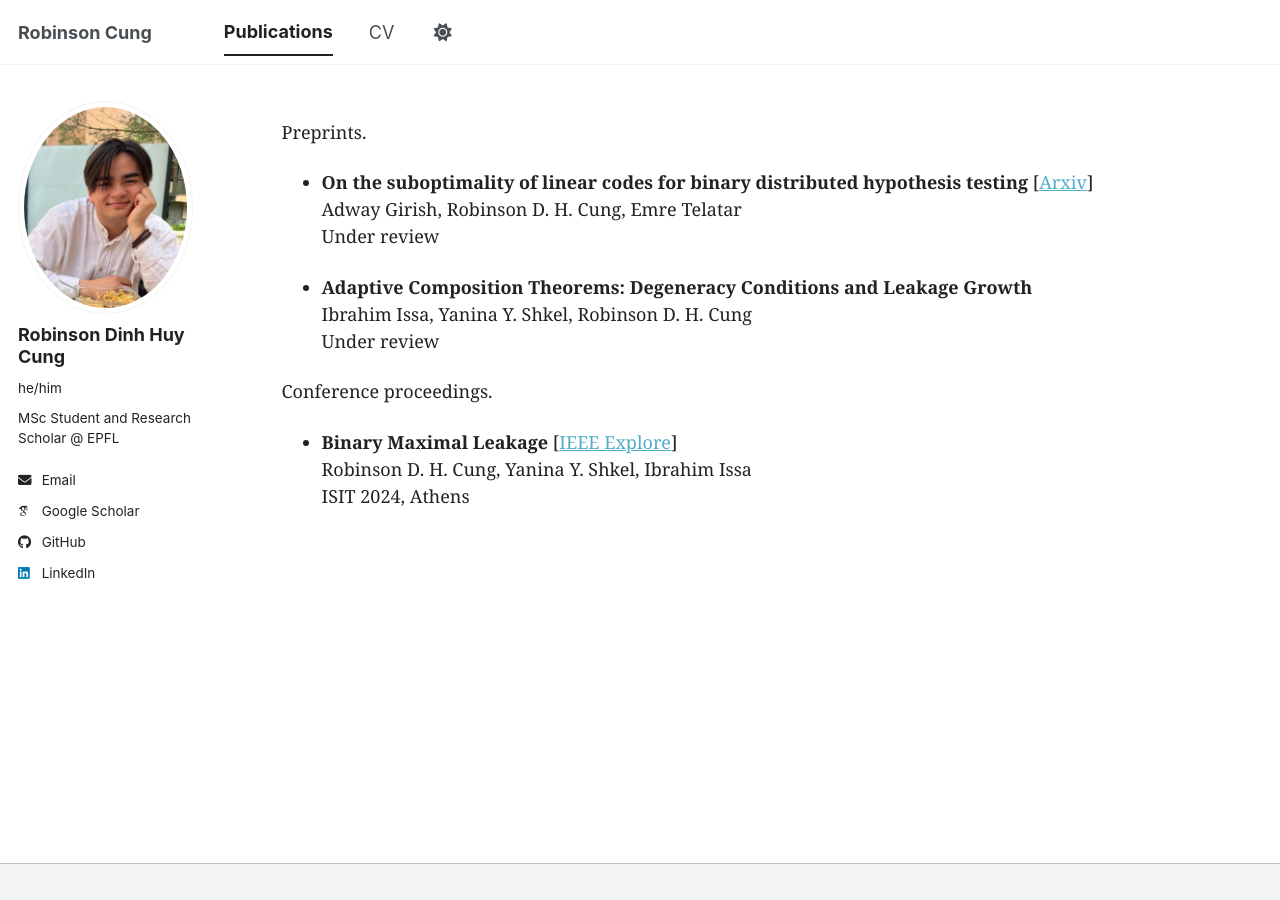
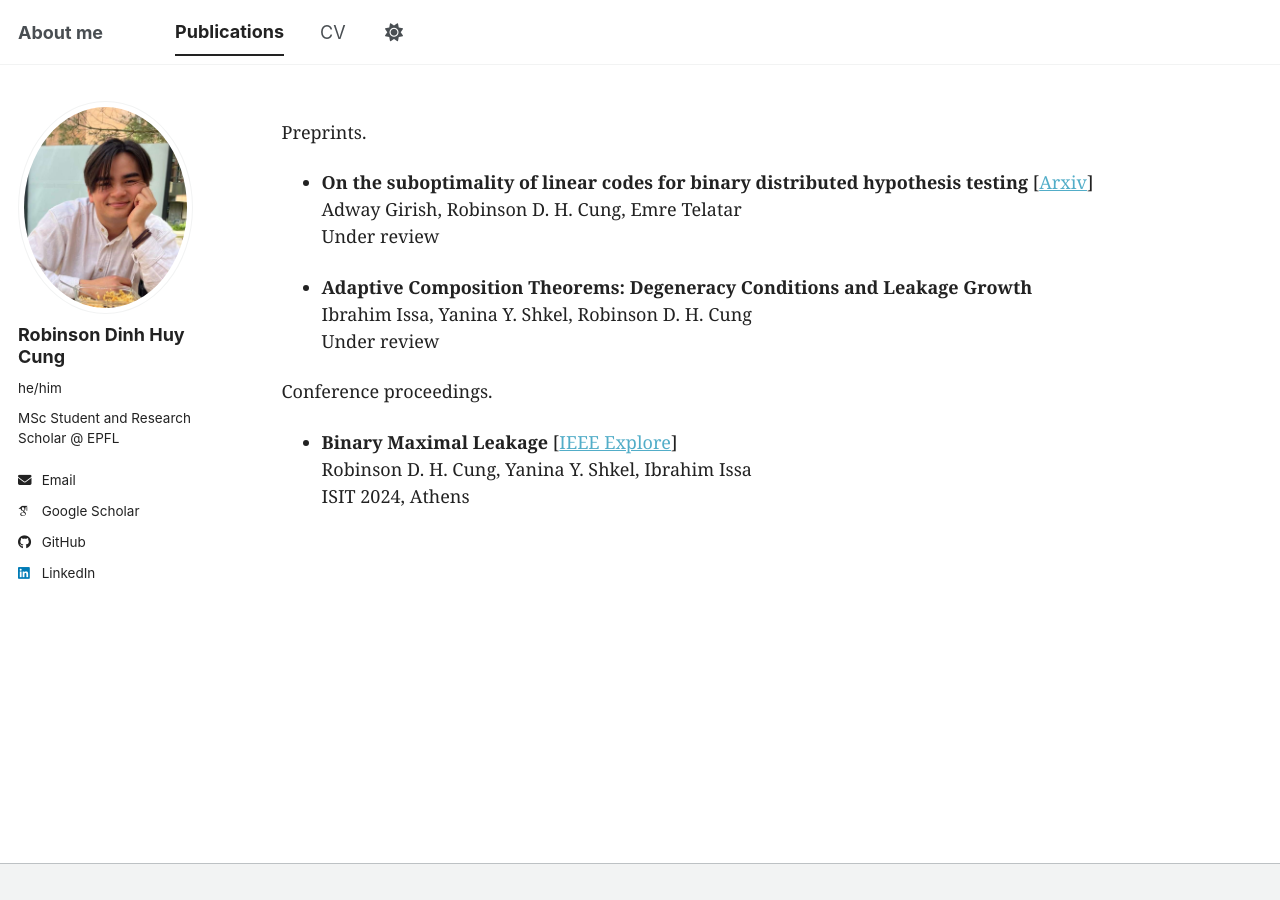
Before and after one commit to robicung/robicung.github.io, a Jekyll site: the page built from _pages/publications.md, in a window 1280 px wide. Built offline with Jekyll 4.4.1, drawn with Linux system fonts in a browser that asks for light colours; some web fonts are replaced; a script bundle is joined from its source files by our own code; library files that are not in the unit come from our copies.

Commit message:
Update masthead.html

```diff
--- a/_includes/masthead.html
+++ b/_includes/masthead.html
@@ -6,7 +6,7 @@
         <button><span class="navicon"></span></button>
         <ul class="visible-links">
           <li class="masthead__menu-item masthead__menu-item--lg persist {% if page.url == '/' or page.url == '/index.html' %}selected{% endif %}">
-            <a href="{{ base_path }}/">{% if page.url == '/' %}About me{% else %}{{ site.title }}{% endif %}</a>
+            <a href="{{ base_path }}/">About me</a>
           </li>
           {% for link in site.data.navigation.main %}
             {% if link.url contains 'http' %}
```
